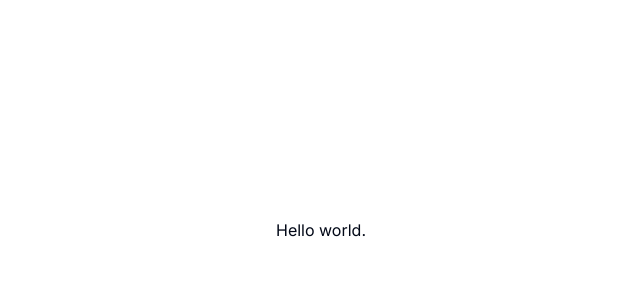
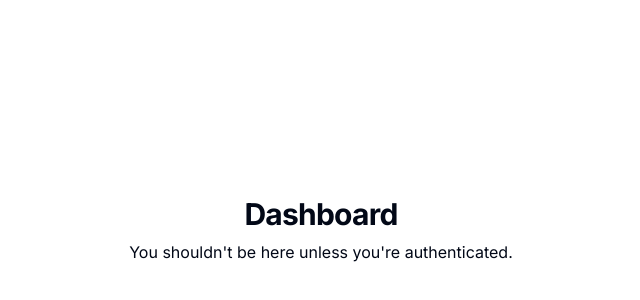
Before and after one commit to TheOmer77/finance-thing, a Next.js app: page / in a window 1280 px wide. Shown: the part 170-470 px from the top of the page, without its empty margins (319-959 px from the left). Built offline with nearby package versions, Linux system fonts and the light colour scheme.

Commit message:
Add dashboard page

```diff
--- /dev/null
+++ b/src/app/(dashboard)/page.tsx
@@ -0,0 +1,10 @@
+const DashboardPage = () => {
+  return (
+    <div className='flex min-h-dvh w-full flex-col items-center justify-center'>
+      <h1 className='mb-2 text-3xl font-bold tracking-tight'>Dashboard</h1>
+      <p>You shouldn&apos;t be here unless you&apos;re authenticated.</p>
+    </div>
+  );
+};
+
+export default DashboardPage;
--- a/src/app/page.tsx
+++ /dev/null
@@ -1,7 +0,0 @@
-const HomePage = () => {
-  return (
-    <div className='grid min-h-dvh w-full place-items-center'>Hello world.</div>
-  );
-};
-
-export default HomePage;
```
